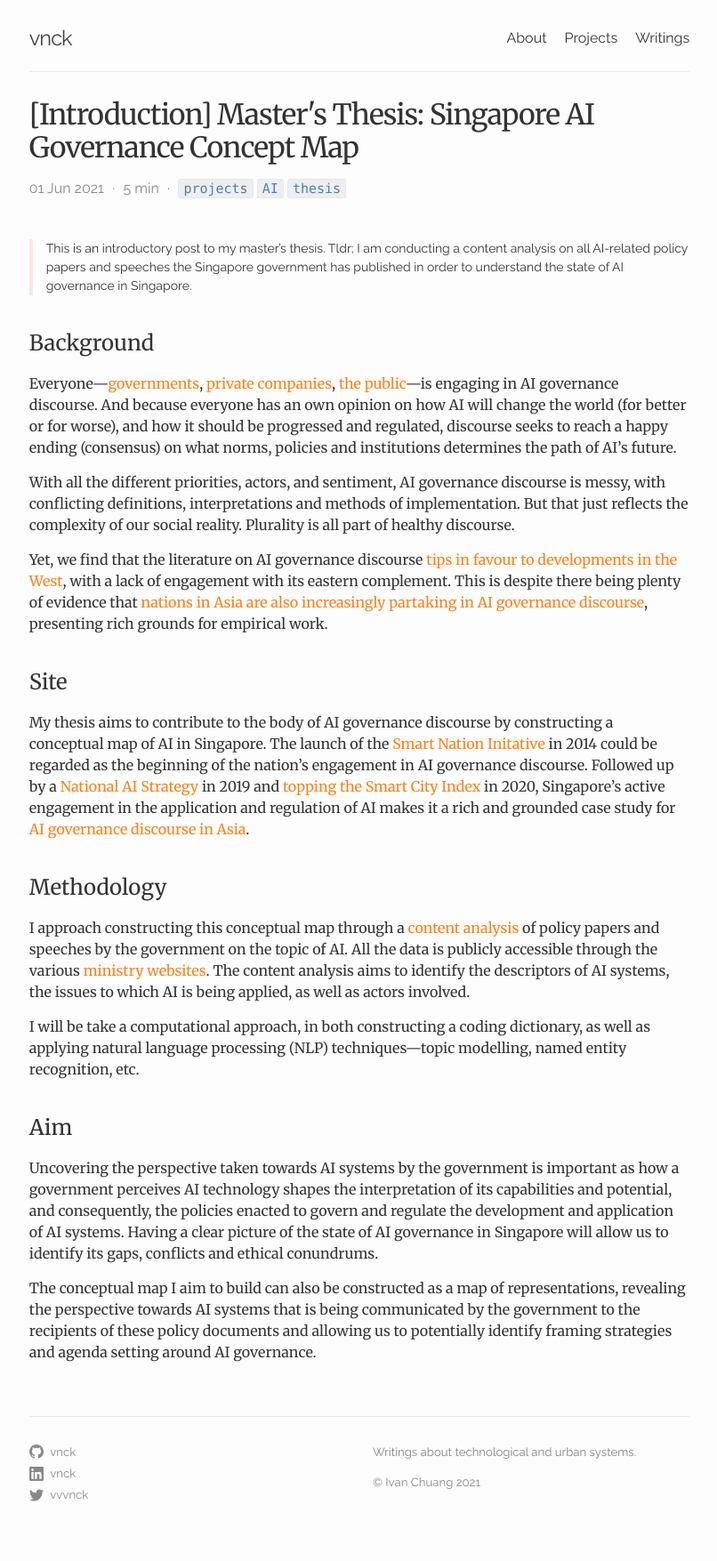
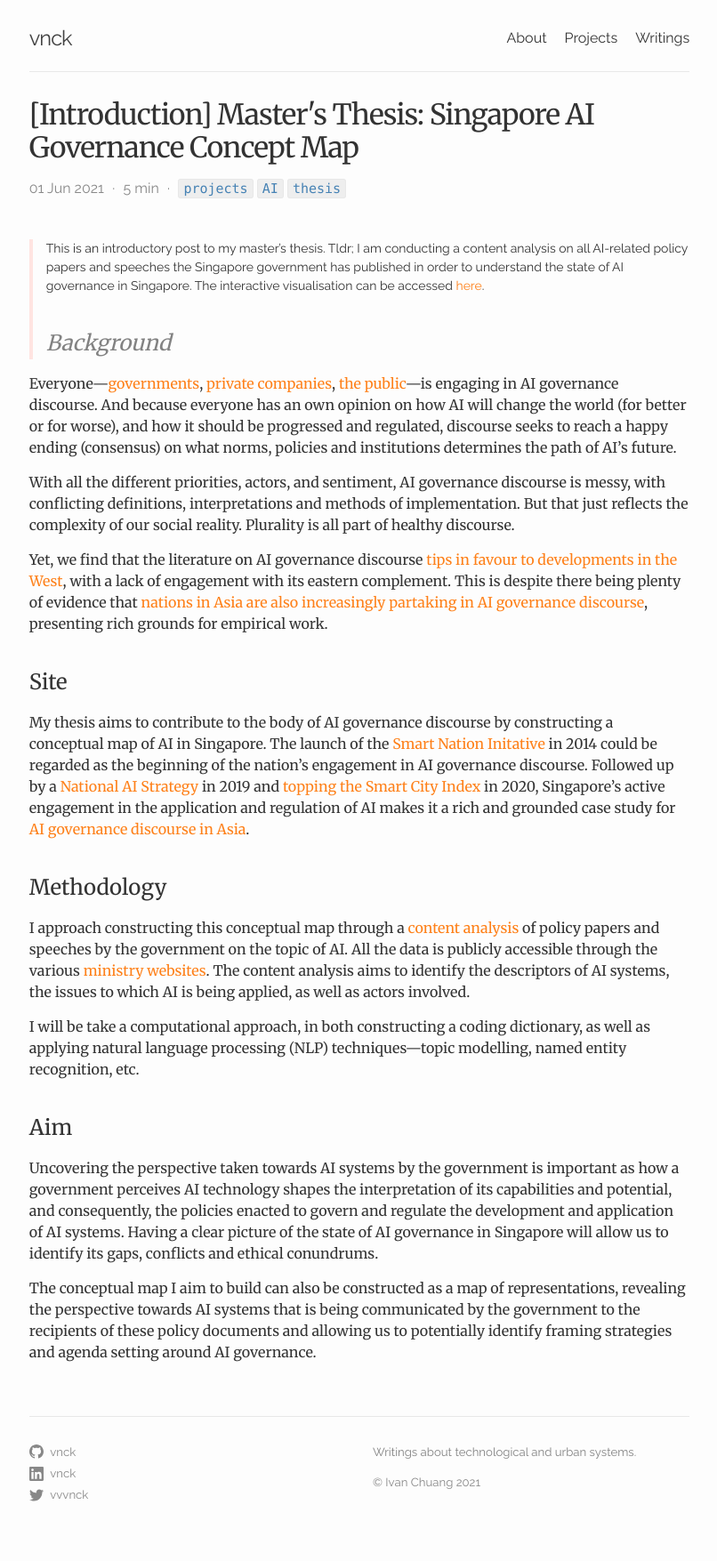
Before and after one commit to vnck/vnck.github.io, a Jekyll site: the page built from _posts/2021-06-01-a-singapore-ai-governance-concept-map-introduction.md, in a window 1280 px wide. Shown: the whole page at 89% size, without its empty margins (236-1042 px from the left). Built offline with Jekyll 4.4.1, drawn with Linux system fonts in a browser that asks for light colours.

Commit message:
edit post

```diff
--- a/_posts/2021-06-01-a-singapore-ai-governance-concept-map-introduction.md
+++ b/_posts/2021-06-01-a-singapore-ai-governance-concept-map-introduction.md
@@ -7,8 +7,7 @@
 permalink: /writings/a-conceptual-map-of-ai-in-sg
 ---
 
-> This is an introductory post to my master's thesis. Tldr; I am conducting a content analysis on all AI-related policy papers and speeches the Singapore government has published in order to understand the state of AI governance in Singapore.
-
+> This is an introductory post to my master's thesis. Tldr; I am conducting a content analysis on all AI-related policy papers and speeches the Singapore government has published in order to understand the state of AI governance in Singapore. The interactive visualisation can be accessed [here](https://vnck.xyz/singapore-ai-governance-concept-map/).
 ## Background
 
 Everyone—[governments](https://www.gov.uk/guidance/data-ethics-and-ai-guidance-landscape), [private companies](https://ai.google/static/documents/perspectives-on-issues-in-ai-governance.pdf), [the public](https://www.codedbias.com/)—is engaging in AI governance discourse. And because everyone has an own opinion on how AI will change the world (for better or for worse), and how it should be progressed and regulated, discourse seeks to reach a happy ending (consensus) on what norms, policies and institutions determines the path of AI's future.
```
